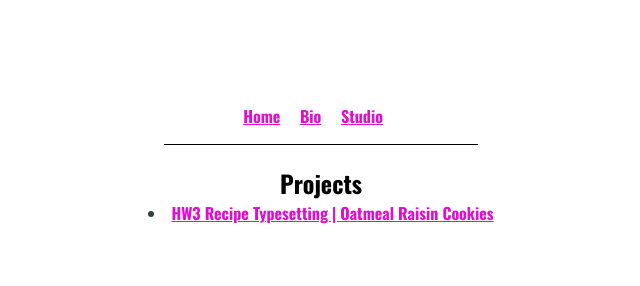
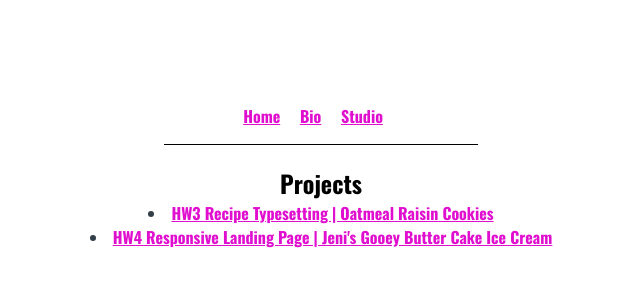
Before and after one commit to zstapel/zstapel.github.io, a plain HTML site: page lab/lab_directory.html in a window 1280 px wide. Shown: the whole page, without its empty margins (319-959 px from the left). Drawn offline with nearby package versions, Linux system fonts and the light colour scheme.

Commit message:
updating directory
updated

```diff
--- a/lab/lab_directory.html
+++ b/lab/lab_directory.html
@@ -31,3 +31,4 @@
 
   <body>
         <li><a href="https://zstapel.github.io/labHW3/">HW3 Recipe Typesetting | Oatmeal Raisin Cookies</a></li>
+        <li><a href="https://zstapel.github.io/labHW4/">HW4 Responsive Landing Page | Jeni's Gooey Butter Cake Ice Cream</a></li>
```
Also changed, not shown: 2 other files.
